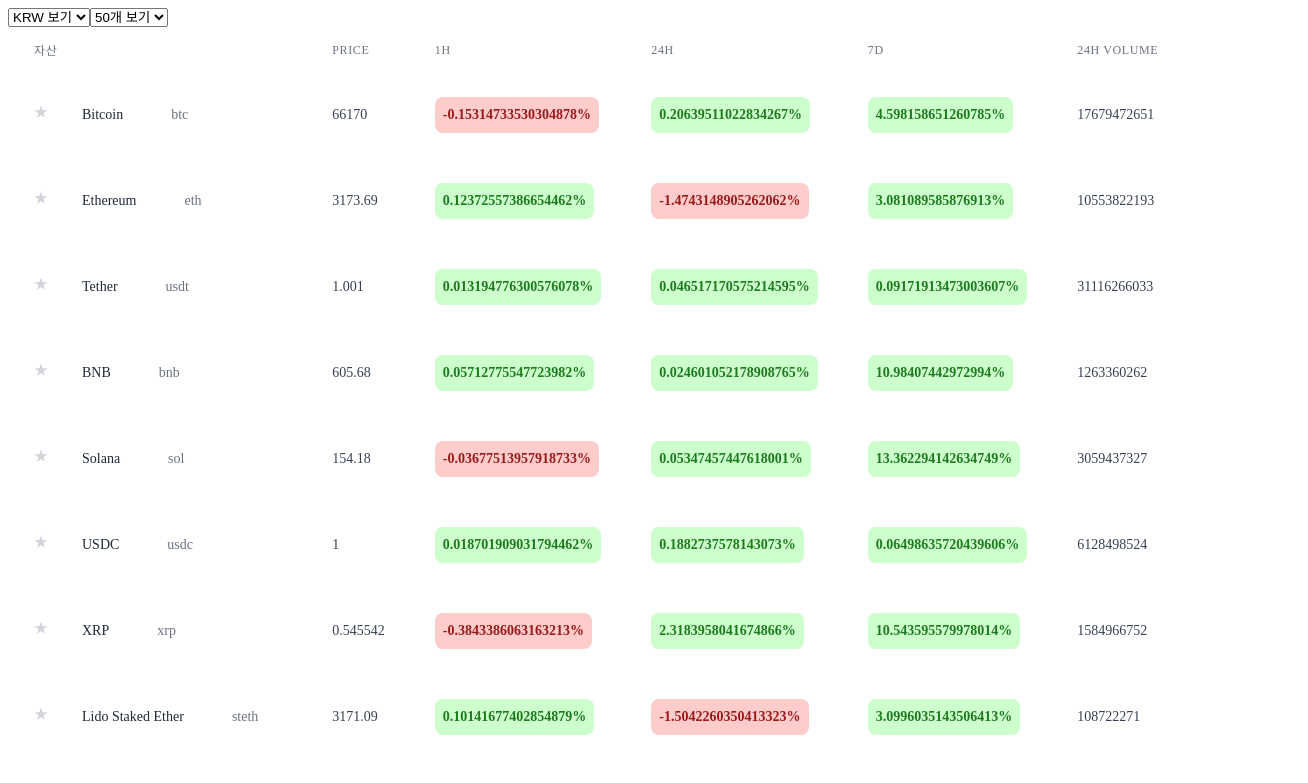
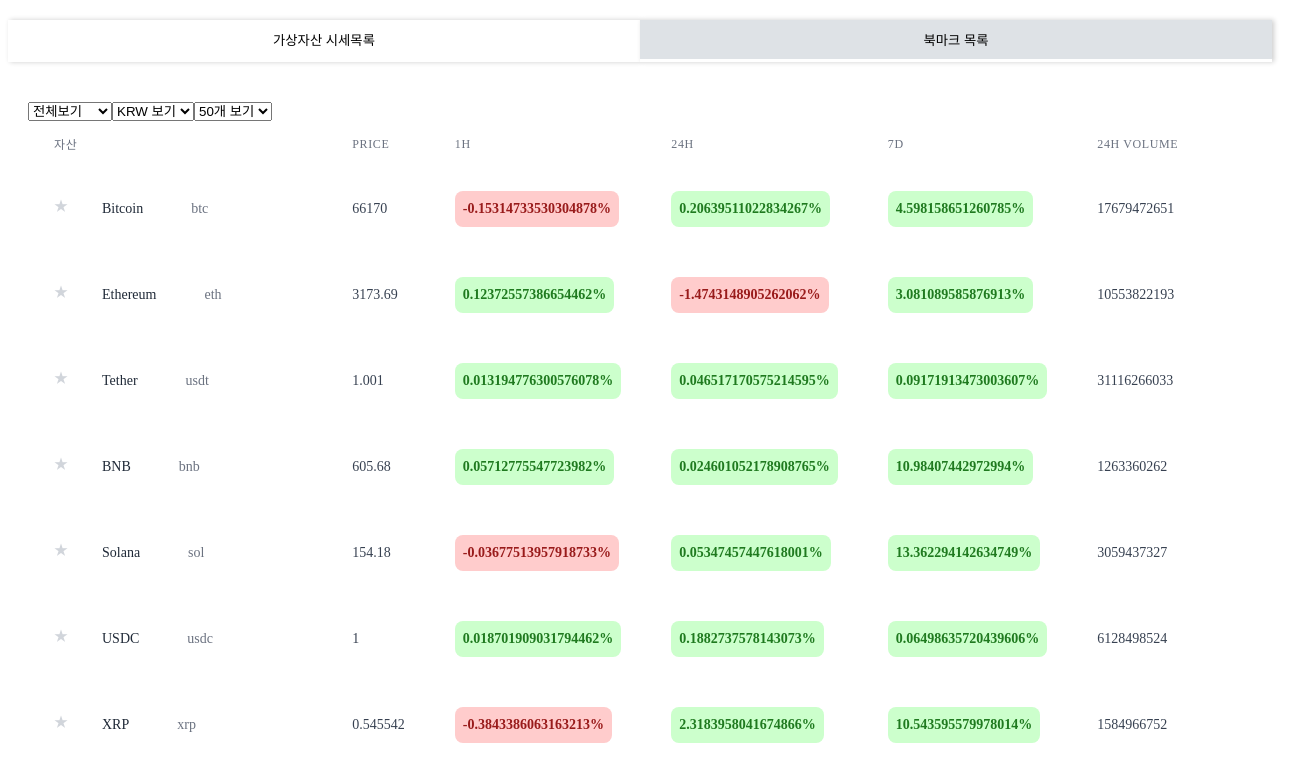
Before and after one commit to tkp12345/coin-viewer, a React (Vite) app: page / in a window 1280 px wide. Shown: the top 783 px of the page, 1308 px wide, since content can reach past the window. Built offline with nearby package versions, Linux system fonts and the light colour scheme.

Commit message:
[feat] : 북마크 탭 페이지

```diff
--- a/src/App.tsx
+++ b/src/App.tsx
@@ -1,19 +1,19 @@
 import React from 'react'
 import { AsyncBoundary } from '../lib/utils/error/async-boundary'
 import { BrowserRouter, Route, Routes } from 'react-router-dom'
-import { CoinContainer } from './container/coin-container'
 import { CoinDetailContainer } from './container/coin-detail-container'
 import './index.css'
 import 'react-toastify/dist/ReactToastify.css'
 import { ToastContainer } from 'react-toastify'
 import { toastDefaultOptions } from './utils/toastify-options'
+import { CoinGnb } from './components/coin-gnb'
 
 const App: React.FC = () => {
   return (
     <BrowserRouter>
       <AsyncBoundary>
         <Routes>
-          <Route path="/" Component={CoinContainer} />
+          <Route path="/" Component={CoinGnb} />
           <Route path="/coin/:id" Component={CoinDetailContainer} />
         </Routes>
         <ToastContainer {...toastDefaultOptions} />
--- /dev/null
+++ b/src/components/coin-gnb.tsx
@@ -0,0 +1,48 @@
+import React, { useState } from 'react'
+import { BookMarkContainer } from '../container/book-mark-container'
+import { CoinContainer } from '../container/coin-container'
+
+export const CoinGnb = () => {
+  const [activeTab, setActiveTab] = useState('coinList')
+
+  const handleTabClick = (tabName: string) => {
+    setActiveTab(tabName)
+  }
+
+  return (
+    <div>
+      <div style={{ display: 'flex', justifyContent: 'center', margin: '20px 0' }}>
+        <button onClick={() => handleTabClick('coinList')} style={activeTab === 'coinList' ? activeTabStyle : tabStyle}>
+          가상자산 시세목록
+        </button>
+        <button
+          onClick={() => handleTabClick('bookmarkList')}
+          style={activeTab === 'bookmarkList' ? activeTabStyle : tabStyle}
+        >
+          북마크 목록
+        </button>
+      </div>
+      <div style={{ backgroundColor: '#FFFFFF', padding: '20px' }}>
+        {activeTab === 'coinList' && <CoinContainer />}
+        {activeTab === 'bookmarkList' && <BookMarkContainer />}
+      </div>
+    </div>
+  )
+}
+
+const tabStyle = {
+  width: '100%',
+  padding: '10px 20px',
+  cursor: 'pointer',
+  border: 'none',
+  borderBottom: '3px solid transparent',
+  borderBottomColor: 'white',
+  backgroundColor: '#dee2e6',
+  boxShadow: '2px 0 5px rgba(0, 0, 0, 0.2)',
+}
+
+const activeTabStyle = {
+  ...tabStyle,
+  borderBottomColor: 'white',
+  backgroundColor: 'white',
+}
--- /dev/null
+++ b/src/components/coin/book-mark-list.tsx
@@ -0,0 +1,47 @@
+import React, { useEffect, useState } from 'react'
+import type { Coin } from '../../types/coins'
+import { getBookmarkFromLocalStorage } from '../../utils/local-storage-utils'
+import { Table } from './table/table'
+import { TableHeader } from './table/table-header'
+import { TableRow } from './table/table-row'
+
+export const BookMarkList = () => {
+  const [bookmarkList, setBookmarkList] = useState<Coin[]>([])
+
+  //북마크 조회
+  const fetchBookMark = () => {
+    const bookmarkedCoins = getBookmarkFromLocalStorage()
+    if (!bookmarkedCoins) return
+    const rangedBookmarkedCoins = bookmarkedCoins.sort((a, b) => a.market_cap_rank - b.market_cap_rank)
+    setBookmarkList(rangedBookmarkedCoins)
+  }
+
+  useEffect(() => {
+    fetchBookMark()
+  }, [])
+  return (
+    <div>
+      <Table>
+        <TableHeader headerOptions={['자산', 'Price', '1H', '24H', '7D', '24H Volume']} />
+        <tbody style={{ backgroundColor: 'white', borderTop: '1px solid #e5e7eb', borderBottom: '1px solid #e5e7eb' }}>
+          {bookmarkList.map((coin) => (
+            <TableRow
+              id={coin.id}
+              key={coin.id}
+              name={coin.name}
+              symbol={coin.symbol}
+              current_price={coin.current_price}
+              price_change_percentage_1h_in_currency={coin.price_change_percentage_1h_in_currency}
+              price_change_percentage_24h_in_currency={coin.price_change_percentage_24h_in_currency}
+              price_change_percentage_7d_in_currency={coin.price_change_percentage_7d_in_currency}
+              total_volume={coin.total_volume}
+              market_cap_rank={coin.market_cap_rank}
+              isBookmarked={true}
+              refetch={fetchBookMark}
+            />
+          ))}
+        </tbody>
+      </Table>
+    </div>
+  )
+}
--- a/src/components/coin/coin-list.tsx
+++ b/src/components/coin/coin-list.tsx
@@ -7,12 +7,23 @@ import { TableFilter } from './table/table-filter'
 import { useCoinFilterContext } from '../../context/coin-context-provider'
 import { getBookmarkFromLocalStorage } from '../../utils/local-storage-utils'
 import type { Coin } from '../../types/coins'
+import { useCoinFetch } from '../../hooks/use-coin-fetch'
 
 export const CoinList = () => {
-  const { currency, perPage, page, setCurrency, setPerPage, setPage } = useCoinFilterContext()
+  const { viewOptions, currency, perPage, page, setCurrency, setPerPage, setPage } = useCoinFilterContext()
   const [bookmarkedCoins, setBookmarkedCoins] = useState<Coin[]>([])
 
-  // const { data: coins, error } = useCoinFetch(currency, '', 'market_cap_desc', perPage, page, false, '1h,24h,7d', 'en')
+  // const { data: coins, error } = useCoinFetch(
+  //   viewOptions,
+  //   currency,
+  //   '',
+  //   'market_cap_desc',
+  //   perPage,
+  //   page,
+  //   false,
+  //   '1h,24h,7d',
+  //   'kr',
+  // )
   const handleLoadMore = () => {
     setPage(page + 1)
   }
@@ -41,13 +52,32 @@ export const CoinList = () => {
               price_change_percentage_1h_in_currency={coin.price_change_percentage_1h_in_currency}
               price_change_percentage_24h_in_currency={coin.price_change_percentage_24h_in_currency}
               price_change_percentage_7d_in_currency={coin.price_change_percentage_7d_in_currency}
+              market_cap_rank={coin.market_cap_rank}
               total_volume={coin.total_volume}
               isBookmarked={bookmarkedCoins?.some((bookmarkedCoin) => bookmarkedCoin.id === coin.id)}
             />
           ))}
         </tbody>
       </Table>
-      <button onClick={handleLoadMore}>Load More</button>
+      <div style={LoadMoreButton}>
+        <button style={{ width: '100%' }} onClick={handleLoadMore}>
+          + 더보기
+        </button>
+      </div>
     </div>
   )
 }
+
+const LoadMoreButton: React.CSSProperties = {
+  display: 'flex',
+  alignItems: 'center',
+  justifyContent: 'center',
+  height: '3em',
+  width: '100vw',
+  fontSize: '0.75rem',
+  fontWeight: '500',
+  textTransform: 'uppercase',
+  letterSpacing: '0.05em',
+  boxShadow:
+    'rgba(0, 0, 0, 0.07) 0px 1px 2px, rgba(0, 0, 0, 0.07) 0px 2px 4px, rgba(0, 0, 0, 0.07) 0px 4px 8px, rgba(0, 0, 0, 0.07) 0px 8px 16px, rgba(0, 0, 0, 0.07) 0px 16px 32px, rgba(0, 0, 0, 0.07) 0px 32px 64px',
+}
--- a/src/components/coin/table/table-filter.tsx
+++ b/src/components/coin/table/table-filter.tsx
@@ -1,5 +1,10 @@
 import React from 'react'
 import { useCoinFilterContext } from '../../../context/coin-context-provider'
+
+const dataViewOptions = [
+  { value: 'all', label: '전체보기' },
+  { value: 'bookMark', label: '북마크보기' },
+]
 
 const currencyOptions = [
   { value: 'usd', label: 'USD 보기' },
@@ -12,8 +17,11 @@ const perPageOptions = [
   { value: 10, label: '50개 보기' },
 ]
 export const TableFilter = () => {
-  const { currency, perPage, setCurrency, setPerPage, setPage } = useCoinFilterContext()
+  const { viewOptions, currency, perPage, setViewOptions, setCurrency, setPerPage, setPage } = useCoinFilterContext()
 
+  const handleViewOptionsChange = (event: React.ChangeEvent<HTMLSelectElement>) => {
+    setViewOptions(event.target.value)
+  }
   const handleCurrencyChange = (event: React.ChangeEvent<HTMLSelectElement>) => {
     setCurrency(event.target.value)
     setPage(1) // Reset page when currency changes
@@ -27,6 +35,7 @@ export const TableFilter = () => {
   return (
     <div className="filter-container">
       <div>
+        <Select value={viewOptions} onChange={handleViewOptionsChange} options={dataViewOptions} />
         <Select value={currency} onChange={handleCurrencyChange} options={currencyOptions} />
         <Select value={perPage} onChange={handlePerPageChange} options={perPageOptions} />
       </div>
--- a/src/components/coin/table/table-row.tsx
+++ b/src/components/coin/table/table-row.tsx
@@ -11,7 +11,9 @@ interface TableRowProps {
   price_change_percentage_24h_in_currency: number
   price_change_percentage_7d_in_currency: number
   total_volume: number
+  market_cap_rank: number
   isBookmarked: boolean
+  refetch?: () => void
 }
 
 export const TableRow = ({ ...props }: TableRowProps) => {
@@ -20,6 +22,7 @@ export const TableRow = ({ ...props }: TableRowProps) => {
   const handleBookmarkToggle = debounce(() => {
     setBookmarked(!bookmarked)
     setBookmarkFromLocalStorage(props, bookmarked)
+    props.refetch && props.refetch()
   }, 300)
 
   useEffect(() => {
--- /dev/null
+++ b/src/container/book-mark-container.tsx
@@ -0,0 +1,11 @@
+import React from 'react'
+import { AsyncBoundary } from '../../lib/utils/error/async-boundary'
+import { BookMarkList } from '../components/coin/book-mark-list'
+
+export const BookMarkContainer = () => {
+  return (
+    <AsyncBoundary>
+      <BookMarkList />
+    </AsyncBoundary>
+  )
+}
--- a/src/context/coin-context-provider.tsx
+++ b/src/context/coin-context-provider.tsx
@@ -2,9 +2,11 @@ import type { PropsWithChildren, ReactNode } from 'react'
 import React, { createContext, useContext, useState } from 'react'
 
 type coinFilterContextType = {
+  viewOptions: string
   currency: string
   perPage: number
   page: number
+  setViewOptions: React.Dispatch<React.SetStateAction<string>>
   setCurrency: React.Dispatch<React.SetStateAction<string>>
   setPerPage: React.Dispatch<React.SetStateAction<number>>
   setPage: React.Dispatch<React.SetStateAction<number>>
@@ -21,14 +23,17 @@ export const useCoinFilterContext = () => {
 }
 
 export const CoinFilterContextProvider = ({ children }: PropsWithChildren<ReactNode>) => {
+  const [viewOptions, setViewOptions] = useState<string>('all')
   const [currency, setCurrency] = useState<string>('krw')
   const [perPage, setPerPage] = useState<number>(50)
   const [page, setPage] = useState<number>(1)
 
   const value = {
+    viewOptions,
     currency,
     perPage,
     page,
+    setViewOptions,
     setCurrency,
     setPerPage,
     setPage,
--- a/src/types/coins.ts
+++ b/src/types/coins.ts
@@ -7,4 +7,5 @@ export interface Coin {
   price_change_percentage_24h_in_currency: number
   price_change_percentage_7d_in_currency: number
   total_volume: number
+  market_cap_rank: number
 }
--- a/src/utils/local-storage-utils.ts
+++ b/src/utils/local-storage-utils.ts
@@ -12,12 +12,10 @@ export const setBookmarkFromLocalStorage = (coin: Coin, isBookMarked: boolean) =
     }
 
     if (!isBookMarked) {
-      // Add coin data to local storage
       bookmarkedCoins.push(coin)
       localStorage.setItem(COIN_LOCAL_STORAGE_SYMBOL, JSON.stringify(bookmarkedCoins))
       _toast.success('북마크가 추가되었습니다.')
     } else {
-      // Remove coin data from local storage
       const updatedBookmarkedCoins = bookmarkedCoins.filter((bookmarkedCoin) => bookmarkedCoin.id !== coin.id)
       localStorage.setItem(COIN_LOCAL_STORAGE_SYMBOL, JSON.stringify(updatedBookmarkedCoins))
       _toast.success('북마크가 해제되었습니다.')
@@ -30,12 +28,10 @@ export const setBookmarkFromLocalStorage = (coin: Coin, isBookMarked: boolean) =
 export const getBookmarkFromLocalStorage = () => {
   const bookmarkedCoins: Coin[] = []
   const coinBookmarkData = localStorage.getItem(COIN_LOCAL_STORAGE_SYMBOL)
-  console.log('coinBookmarkData:', coinBookmarkData)
   if (coinBookmarkData === null || coinBookmarkData === undefined) return // 로컬스토리지 정보가 없는 경우 반환
   try {
     const bookmarkedCoinsData = JSON.parse(coinBookmarkData)
-    bookmarkedCoins.push(...bookmarkedCoinsData) // spread operator를 사용하여 배열을 펼쳐서 추가
-    console.log('bookmarkedCoins:', bookmarkedCoins)
+    bookmarkedCoins.push(...bookmarkedCoinsData)
     return bookmarkedCoins
   } catch (err) {
     _toast.success('북마크 조회에 실패했습니다.')
```
Also changed, not shown: src/hooks/use-coin-fetch.ts (+8 -1 lines).
